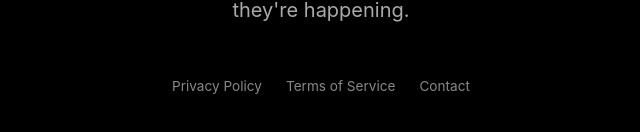
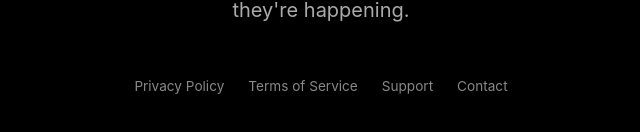
Before and after one commit to scene-app-world/site, a plain HTML site: page index.html in a window 1280 px wide. Shown: the part 412-544 px from the top of the page, without its empty margins (319-959 px from the left). Drawn offline with Linux system fonts and the light colour scheme.

Commit message:
Add support link to homepage

```diff
--- a/index.html
+++ b/index.html
@@ -32,6 +32,7 @@
   <div class="links">
     <a href="privacy.html">Privacy Policy</a>
     <a href="terms.html">Terms of Service</a>
+    <a href="support.html">Support</a>
     <a href="mailto:help.scene.gabriel@gmail.com">Contact</a>
   </div>
 
```
